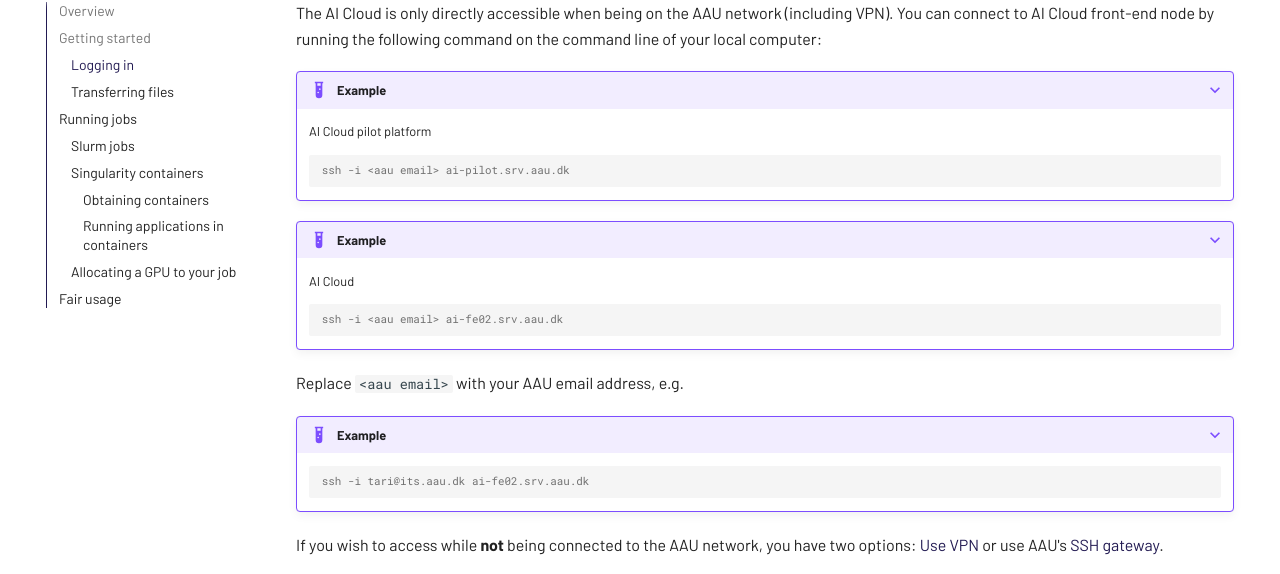
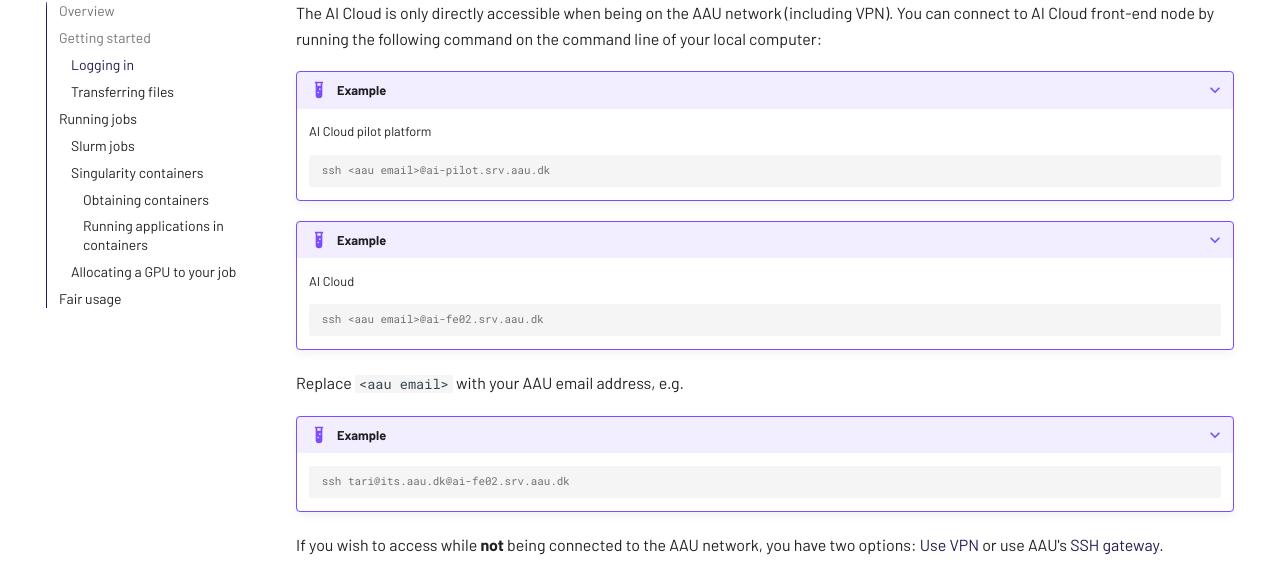
Before and after one commit to aau-claaudia/aicloud-docs, an MkDocs documentation site: the page built from docs/introduction.md, in a window 1280 px wide and 900 px high, scrolled down 1821 px. Shown: the part 97-671 px from the top of the window. Built offline with MkDocs 1.6.1 and Material for MkDocs 9.7.7, drawn with Linux system fonts in a browser that asks for light colours.

Commit message:
Corrected login instructions

````diff
--- a/docs/introduction.md
+++ b/docs/introduction.md
@@ -82,14 +82,14 @@ the following command on the command line of your local computer:
 
     AI Cloud pilot platform
     ```console
-    ssh -i <aau email> ai-pilot.srv.aau.dk
+    ssh <aau email>@ai-pilot.srv.aau.dk
     ```
 
 ???+ example
 
     AI Cloud
     ```console
-    ssh -i <aau email> ai-fe02.srv.aau.dk
+    ssh <aau email>@ai-fe02.srv.aau.dk
     ```
 
 Replace `<aau email>` with your AAU email address, e.g.
@@ -97,7 +97,7 @@ Replace `<aau email>` with your AAU email address, e.g.
 ???+ example
 
     ```console
-    ssh -i tari@its.aau.dk ai-fe02.srv.aau.dk
+    ssh tari@its.aau.dk@ai-fe02.srv.aau.dk
     ```
 
 If you wish to access while **not** being connected to the AAU
````
